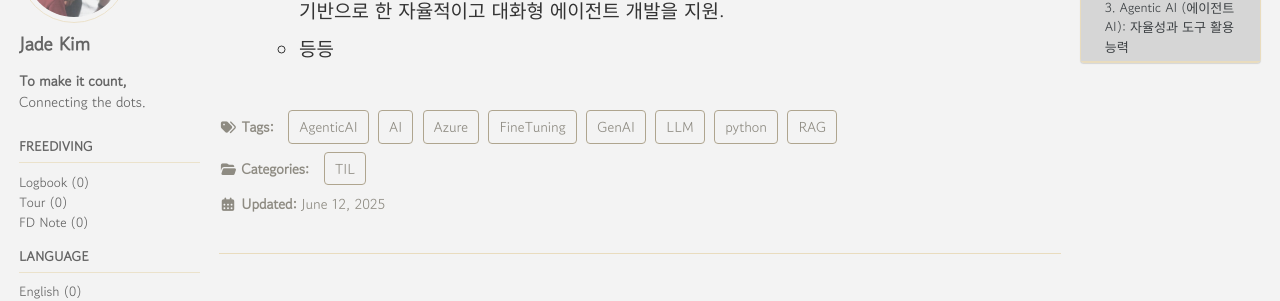
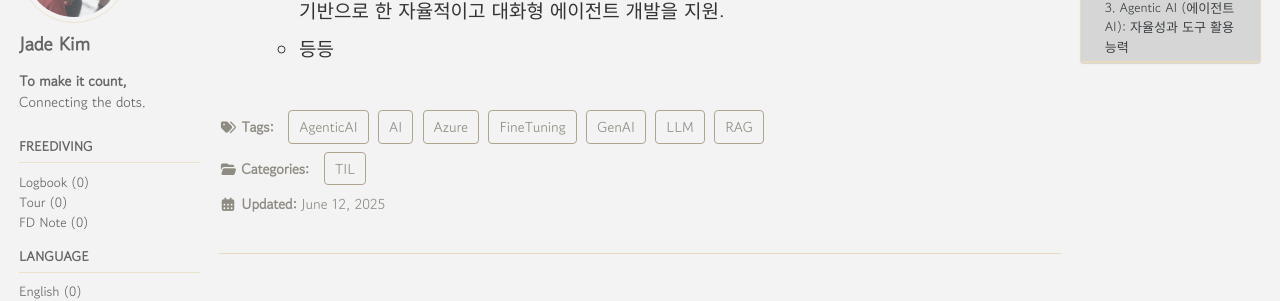
Before and after one commit to monadk/monadk.github.io, a Jekyll site: the page built from _posts/2025-06-12-AI02.md, in a window 1280 px wide and 900 px high, scrolled down 2601 px. Shown: the part 144-445 px from the top of the window. Built offline with Jekyll 4.4.1, drawn with Linux system fonts in a browser that asks for light colours; cached includes are drawn as plain includes.

Commit message:
REUpdate 2025-06-12-AI02.md

```diff
--- a/_posts/2025-06-12-AI02.md
+++ b/_posts/2025-06-12-AI02.md
@@ -5,7 +5,13 @@ excerpt: "Fine-tuning, SLM, Agentic-AI"
 categories:
   - TIL
 tags:
-  - [GenAI,Azure,AI,RAG,LLM,FineTuning,AgenticAI,python]
+  - GenAI
+  - Azure
+  - AI
+  - RAG
+  - LLM
+  - FineTuning
+  - AgenticAI
 
 permalink: /TIL/250612/
 
@@ -43,7 +49,7 @@ AI 모델, 특히 LLM은 그 자체로 강력하지만, 특정 목적에 맞게
 ### 2. LLM 경량화: SLM과 On-Device AI
 
 LLM은 뛰어난 성능을 자랑하지만, 막대한 계산량과 메모리 요구사항 때문에 모든 환경(특히 엣지 디바이스)에서 사용하기는 어렵다. <br>
-이러한 제약을 극복하기 위해 LLM을 **소형 언어 모델(SLM: Small Language Model)**로 축소하는 **모델 경량화(Model Quantization/Pruning)** 기술이 중요해지고 있음.<br>
+이러한 제약을 극복하기 위해 LLM을 **소형 언어 모델(SLM: Small Language Model)** 로 축소하는 **모델 경량화(Model Quantization/Pruning)** 기술이 중요해지고 있음.<br>
 SLM은 LLM에 비해 가볍고 효율적이므로, **인프라 제약이 적은 환경**에서도 구동이 가능하며, 이는 궁극적으로 **"On-Device AI"** 시대를 가속화한다.<br>
 
 * **양자화(Quantization):** 모델의 가중치(파라미터) 정밀도를 낮추는 기술. 예를 들어, 일반적으로 사용되는 16비트(16-bit) 또는 32비트(32-bit) 부동소수점 가중치를 8비트(8-bit) 또는 4비트(4-bit) 정수로 줄여 모델의 크기와 메모리 사용량을 획기적으로 감소시킴. 모바일 기기나 임베디드 시스템에서도 AI 모델을 실행할 수 있는 기반을 마련함.
```
